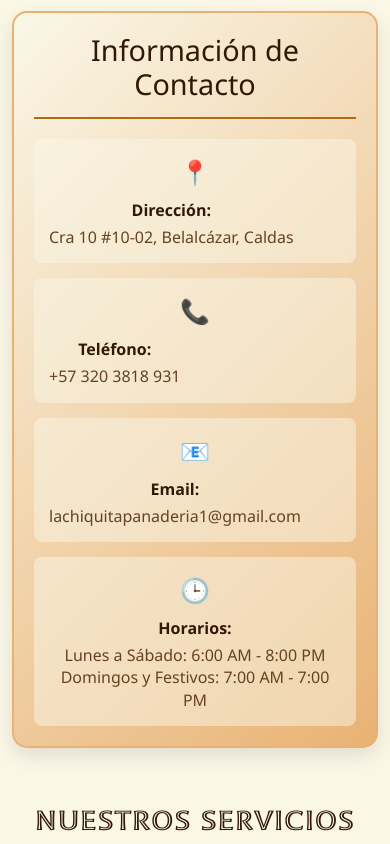
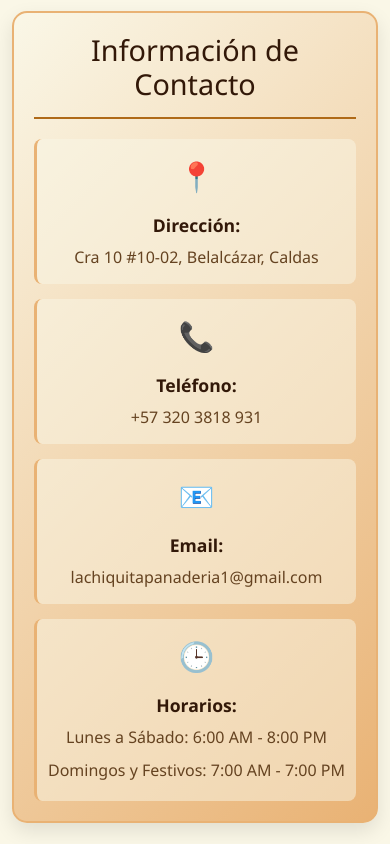
Before and after one commit to pipevelez/la-chiquita, a React (Vite) app: page /visitanos in a window 390 px wide. Shown: the part 1120-1964 px from the top of the page. Built offline with nearby package versions, Linux system fonts and the light colour scheme.

Commit message:
se modifica css para ver mejor el texto en móviles

```diff
--- a/src/pages/Visitanos.jsx
+++ b/src/pages/Visitanos.jsx
@@ -41,7 +41,7 @@ export default function Visitanos() {
           </div>
           <div className="text-center mt-3">
             <a
-              href="https://www.google.com/maps/place/Panaderia+La+Chiquita/@4.9927671,-75.8125328,20.75z/data=!4m14!1m7!3m6!1s0x8e47852c68f4ff7b:0x14670897885c7eee!2sPanaderia+La+Chiquita!8m2!3d4.9927209!4d-75.8124735!16s%2Fg%2F11hzwrqm_2!3m5!1s0x8e47852c68f4ff7b:0x14670897885c7eee!8m2!3d4.9927209!4d-75.8124735!16s%2Fg%2F11hzwrqm_2?entry=ttu&g_ep=EgoyMDI1MDkwMy4wIKXMDSoASAFQAw%3D%3D"
+              href="https://www.google.com/maps/place/Panaderia+La+Chiquita/@4.9927671,-75.8125328,20.75z/data=!4m14!1m7!3m6!1s0x8e47852c68f4ff7b:0x14670897885c7eee!2sPanaderia+La+Chiquita!8m2!3d4.9927209!4d-75.8124735!16s%2Fg%2F11hzwrqm_2!3m5!1s0x8e47852c68f4ff7b:0x14670897885c7eee!8m2!3d4.9927209!4d-75.8124735!16s%2Fg%2F11hzwrqm_2?entry=ttu&g_ep=EgoyMDI1MDkwMy.4wIKXMDSoASAFQAw%3D%3D"
               target="_blank"
               rel="noopener noreferrer"
               className="btn btn-primary btn-lg"
@@ -84,7 +84,7 @@ export default function Visitanos() {
                 <div className="contact-icon">🕒</div>
                 <div className="contact-details">
                   <strong>Horarios:</strong>
-                  <div>
+                  <div className="horarios-container">
                     <p>Lunes a Sábado: 6:00 AM - 8:00 PM</p>
                     <p>Domingos y Festivos: 7:00 AM - 7:00 PM</p>
                   </div>
@@ -101,9 +101,9 @@ export default function Visitanos() {
           <h2 className="section-title text-center">Nuestros Servicios</h2>
         </div>
 
-        <div className="col-12 col-md-8 mx-auto"> {/* Contenedor centrado */}
-          <div className="row justify-content-center"> {/* Fila centrada */}
-            <div className="col-12 col-md-10 service-card"> {/* Tarjeta más ancha */}
+        <div className="col-12 col-md-8 mx-auto">
+          <div className="row justify-content-center">
+            <div className="col-12 col-md-10 service-card">
               <div className="service-content text-center">
                 <div className="service-icon">🎂</div>
                 <h3>Pedidos Especiales</h3>
--- a/src/styles/components.css
+++ b/src/styles/components.css
@@ -160,3 +160,141 @@
   box-shadow: 0 6px 12px rgba(0, 0, 0, 0.3) !important;
   color: white !important;
 }
+
+/* Mejoras específicas para la sección de contacto en móviles */
+@media (max-width: 576px) {
+  .contact-info-item {
+    flex-direction: column !important;
+    text-align: center !important;
+    align-items: center !important;
+    gap: 10px !important;
+    padding: 15px 10px !important;
+  }
+
+  .contact-icon {
+    margin: 0 auto !important;
+    font-size: 1.8rem !important;
+    margin-bottom: 5px !important;
+  }
+
+  .contact-details {
+    text-align: center !important;
+    width: 100% !important;
+  }
+
+  .contact-details strong {
+    text-align: center !important;
+    font-size: 1.1rem !important;
+    margin-bottom: 8px !important;
+    display: block !important;
+  }
+
+  .contact-details p {
+    text-align: center !important;
+    margin: 0 auto !important;
+    font-size: 1rem !important;
+    line-height: 1.4 !important;
+  }
+
+  /* Asegurar que los horarios se vean bien */
+  .contact-info-item:last-child .contact-details div {
+    display: flex !important;
+    flex-direction: column !important;
+    align-items: center !important;
+  }
+
+  .contact-info-item:last-child .contact-details p {
+    margin-bottom: 5px !important;
+  }
+}
+
+/* Estilos adicionales para mejorar la visualización */
+.contact-info-grid {
+  display: flex;
+  flex-direction: column;
+  gap: 15px;
+  width: 100%;
+}
+
+.contact-info-item {
+  display: flex;
+  align-items: flex-start;
+  gap: 15px;
+  padding: 15px;
+  background: rgba(250, 247, 231, 0.7);
+  border-radius: 10px;
+  transition: all 0.3s ease;
+  border-left: 3px solid #e9b274;
+}
+
+.contact-info-item:hover {
+  background: rgba(233, 178, 116, 0.2);
+  transform: translateX(5px);
+}
+
+.contact-icon {
+  font-size: 1.5rem;
+  min-width: 30px;
+  text-align: center;
+  margin-top: 2px;
+  color: #af6a18;
+}
+
+.contact-details {
+  flex: 1;
+}
+
+.contact-details strong {
+  color: #321808;
+  display: block;
+  margin-bottom: 5px;
+  font-size: 1.1rem;
+}
+
+.contact-details p {
+  color: #654321;
+  margin: 0;
+  line-height: 1.4;
+  font-size: 1rem;
+}
+
+/* Efectos de hover mejorados */
+.contact-info-item {
+  transition: all 0.3s cubic-bezier(0.25, 0.46, 0.45, 0.94);
+}
+
+.contact-info-item:hover {
+  box-shadow: 0 5px 15px rgba(50, 24, 8, 0.1);
+  border-left: 3px solid #af6a18;
+}
+
+/* Mejor separación entre elementos */
+.contact-info-grid {
+  gap: 20px;
+}
+
+/* Ajustes específicos para el bloque de horarios */
+.contact-info-item:last-child .contact-details div {
+  display: flex;
+  flex-direction: column;
+  gap: 5px;
+}
+
+/* Para tablets */
+@media (max-width: 768px) {
+  .contact-info-item {
+    padding: 12px;
+  }
+
+  .contact-icon {
+    font-size: 1.4rem;
+  }
+
+  .contact-details strong {
+    font-size: 1rem;
+  }
+
+  .contact-details p {
+    font-size: 0.95rem;
+  }
+}
```
